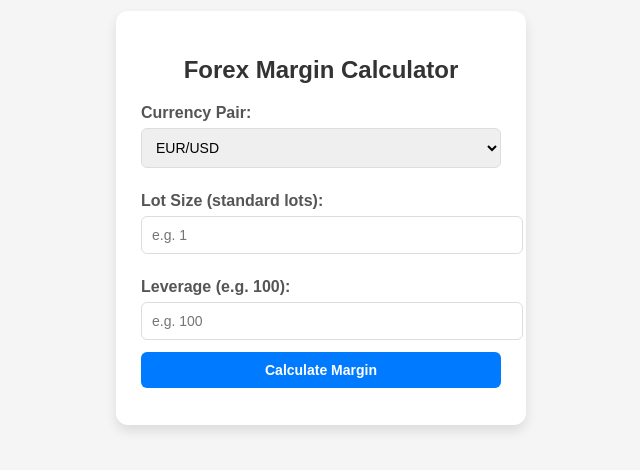
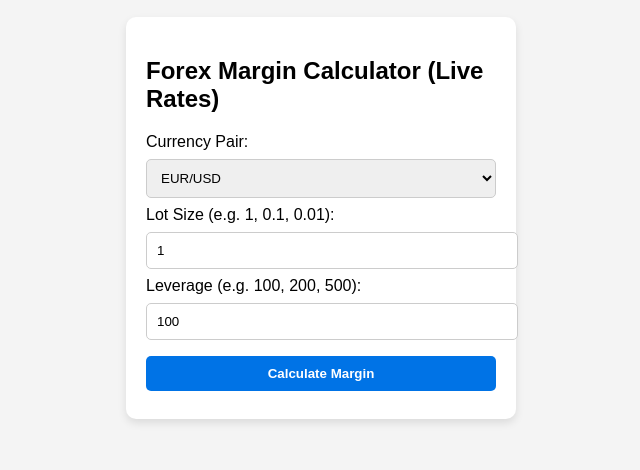
Before and after one commit to CheruPy/Margin-Calculator, a plain HTML site: page index.html in a window 1280 px wide. Shown: the part 190-660 px from the top of the page, without its empty margins (319-959 px from the left). Drawn offline with Linux system fonts and the light colour scheme.

Commit message:
Add files via upload

```diff
--- a/index.html
+++ b/index.html
@@ -7,110 +7,80 @@
     <style>
         body {
             font-family: Arial, sans-serif;
-            background: #f5f5f5;
+            background: #f4f4f4;
             display: flex;
             justify-content: center;
             align-items: center;
-            height: 100vh;
+            min-height: 100vh;
         }
 
         .calculator {
             background: #fff;
-            padding: 25px;
-            border-radius: 12px;
-            box-shadow: 0 6px 12px rgba(0, 0, 0, 0.1);
-            width: 360px;
+            padding: 20px;
+            border-radius: 10px;
+            width: 350px;
+            box-shadow: 0 4px 8px rgba(0, 0, 0, 0.1);
         }
 
-        h2 {
-            text-align: center;
-            color: #333;
-        }
-
-        label {
-            display: block;
-            margin: 12px 0 6px;
-            color: #555;
-            font-weight: bold;
-        }
-
+        input,
         select,
-        input,
         button {
             width: 100%;
             padding: 10px;
-            margin-bottom: 12px;
-            border: 1px solid #ddd;
-            border-radius: 6px;
-            font-size: 14px;
+            margin: 8px 0;
+            border-radius: 5px;
+            border: 1px solid #ccc;
         }
 
         button {
-            background: #007bff;
+            background: #0073e6;
             color: #fff;
+            font-weight: bold;
+            cursor: pointer;
             border: none;
-            cursor: pointer;
-            font-weight: bold;
-            transition: 0.2s;
         }
 
         button:hover {
-            background: #0056b3;
+            background: #005bb5;
         }
 
         .result,
         .error {
             margin-top: 15px;
-            padding: 12px;
-            border-radius: 6px;
+            padding: 10px;
+            border-radius: 5px;
         }
 
         .result {
-            background: #e7f7ed;
-            color: #0a6b2c;
-            font-weight: bold;
+            background: #e9f7ef;
+            border-left: 5px solid #2ecc71;
         }
 
         .error {
-            background: #fdeaea;
-            color: #b30000;
+            background: #fdecea;
+            border-left: 5px solid #e74c3c;
         }
     </style>
 </head>
 
 <body>
     <div class="calculator">
-        <h2>Forex Margin Calculator</h2>
+        <h2>Forex Margin Calculator (Live Rates)</h2>
 
         <label for="pair">Currency Pair:</label>
         <select id="pair">
             <option value="EUR/USD">EUR/USD</option>
             <option value="GBP/USD">GBP/USD</option>
             <option value="USD/JPY">USD/JPY</option>
-            <option value="AUD/USD">AUD/USD</option>
-            <option value="USD/CAD">USD/CAD</option>
-            <option value="NZD/USD">NZD/USD</option>
             <option value="GBP/JPY">GBP/JPY</option>
-            <option value="EUR/JPY">EUR/JPY</option>
-            <option value="EUR/GBP">EUR/GBP</option>
             <option value="USD/CHF">USD/CHF</option>
-            <option value="AUD/JPY">AUD/JPY</option>
-            <option value="EUR/AUD">EUR/AUD</option>
-            <option value="GBP/CAD">GBP/CAD</option>
-            <option value="EUR/CAD">EUR/CAD</option>
-            <option value="CHF/JPY">CHF/JPY</option>
-            <option value="CAD/JPY">CAD/JPY</option>
-            <option value="NZD/JPY">NZD/JPY</option>
-            <option value="AUD/CAD">AUD/CAD</option>
-            <option value="GBP/AUD">GBP/AUD</option>
-            <option value="NZD/CAD">NZD/CAD</option>
         </select>
 
-        <label for="lotSize">Lot Size (standard lots):</label>
-        <input type="number" id="lotSize" placeholder="e.g. 1" step="0.01">
+        <label for="lotSize">Lot Size (e.g. 1, 0.1, 0.01):</label>
+        <input type="number" id="lotSize" step="0.01" value="1" required>
 
-        <label for="leverage">Leverage (e.g. 100):</label>
-        <input type="number" id="leverage" placeholder="e.g. 100">
+        <label for="leverage">Leverage (e.g. 100, 200, 500):</label>
+        <input type="number" id="leverage" value="100" required>
 
         <button onclick="calculateMargin()">Calculate Margin</button>
 
@@ -118,24 +88,6 @@
     </div>
 
     <script>
-        const apiKey = "YOUR_API_KEY"; // Replace with your Twelve Data API key
-
-        async function getRate(base, quote) {
-            const url = `https://api.twelvedata.com/price?symbol=${base}/${quote}&apikey=${apiKey}`;
-            try {
-                let res = await fetch(url);
-                let data = await res.json();
-
-                if (data.price) {
-                    return parseFloat(data.price);
-                } else {
-                    return null;
-                }
-            } catch (err) {
-                return null;
-            }
-        }
-
         async function calculateMargin() {
             const pair = document.getElementById("pair").value;
             const lotSize = parseFloat(document.getElementById("lotSize").value);
@@ -148,22 +100,31 @@
             }
 
             const [base, quote] = pair.split("/");
-            const rate = await getRate(base, quote);
 
-            if (!rate) {
+            try {
+                const res = await fetch(
+                    `https://api.exchangerate.host/latest?base=${base}&symbols=${quote}`
+                );
+                const data = await res.json();
+
+                if (!data.success || !data.rates[quote]) {
                     output.innerHTML = `<div class="error">Could not fetch rate for ${pair}</div>`;
                     return;
                 }
 
-            const units = lotSize * 100000; // standard lot size
+                const rate = data.rates[quote];
+                const units = lotSize * 100000;
                 const margin = (units * rate) / leverage;
 
                 output.innerHTML = `
           <div class="result">
             <strong>Required Margin:</strong> ${margin.toFixed(2)} ${quote}<br>
-          <small>Rate used: 1 ${base} = ${rate.toFixed(5)} ${quote}</small>
+            <small>Rate used: 1 ${base} = ${rate} ${quote}</small>
           </div>
         `;
+            } catch (err) {
+                output.innerHTML = `<div class="error">API request failed. Try again later.</div>`;
+            }
         }
     </script>
 </body>
```
Lines whose indentation alone changed are shown as unchanged.
